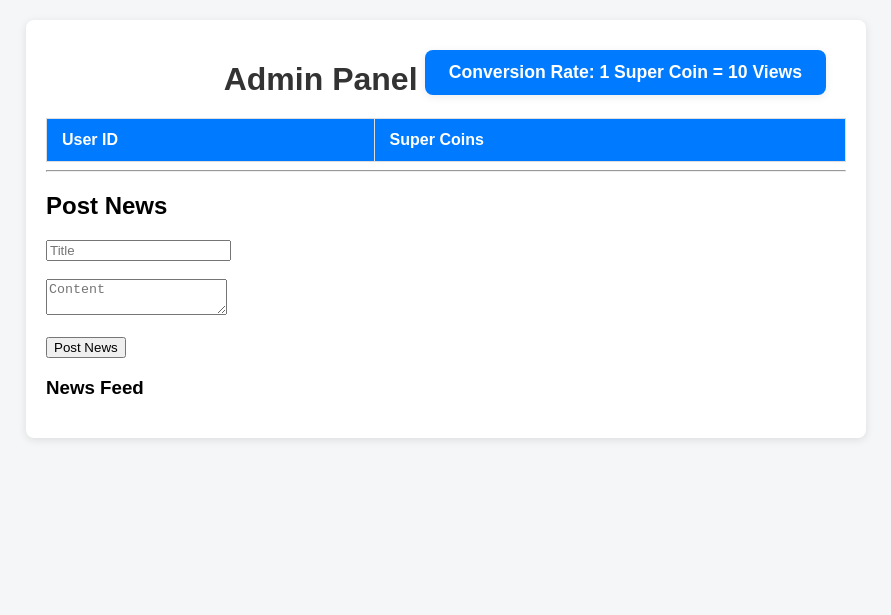
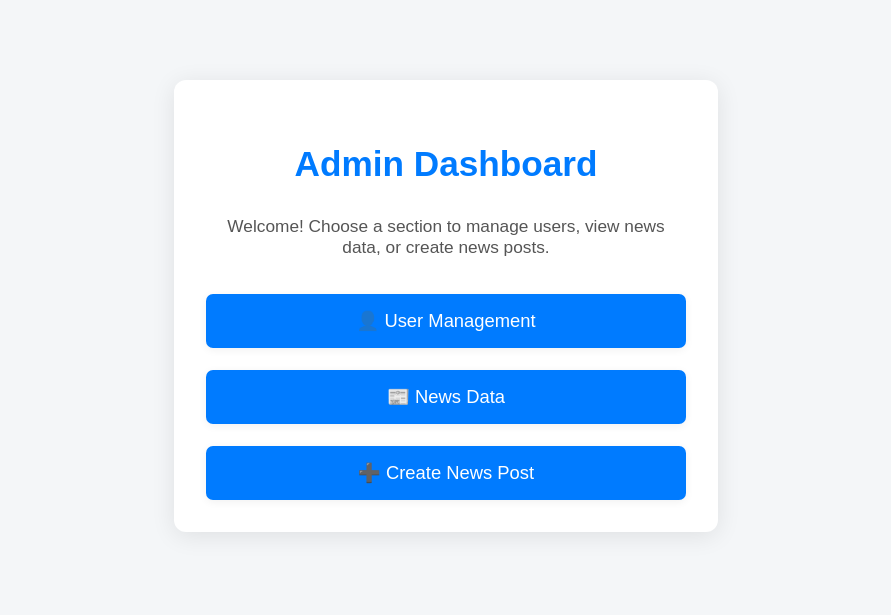
Before and after one commit to chari6268/User-Details-REST-APIs, a website: page src/index.html in a window 1280 px wide. Shown: the whole page, without its empty margins (194-1085 px from the left). Drawn offline with Linux system fonts and the light colour scheme; no server answers.

Commit message:
feat: create landing page for admin dashboard with navigation links

```diff
--- a/src/index.html
+++ b/src/index.html
@@ -1,4 +1,4 @@
-<!DOCTYPE html>
+<!-- <!DOCTYPE html>
 <html lang="en">
 <head>
     <meta charset="UTF-8">
@@ -124,4 +124,72 @@ window.onload = () => {
 };
 </script>
 </body>
+</html> -->
+<!DOCTYPE html>
+<html lang="en">
+<head>
+    <meta charset="UTF-8">
+    <title>Admin Landing Page</title>
+    <meta name="viewport" content="width=device-width, initial-scale=1">
+    <style>
+        body {
+            background: #f4f6f8;
+            font-family: Arial, sans-serif;
+            margin: 0;
+            padding: 0;
+        }
+        .landing-container {
+            max-width: 480px;
+            margin: 80px auto;
+            background: #fff;
+            border-radius: 12px;
+            box-shadow: 0 4px 24px rgba(0,0,0,0.09);
+            padding: 40px 32px 32px 32px;
+            text-align: center;
+        }
+        h1 {
+            color: #007bff;
+            margin-bottom: 32px;
+            font-size: 2.2em;
+        }
+        .landing-links {
+            display: flex;
+            flex-direction: column;
+            gap: 22px;
+        }
+        .landing-links a {
+            display: block;
+            background: #007bff;
+            color: #fff;
+            text-decoration: none;
+            padding: 16px 0;
+            border-radius: 7px;
+            font-size: 1.15em;
+            font-weight: 500;
+            transition: background 0.18s;
+            box-shadow: 0 2px 8px rgba(0,0,0,0.06);
+        }
+        .landing-links a:hover {
+            background: #0056b3;
+        }
+        .desc {
+            color: #555;
+            margin-bottom: 36px;
+            font-size: 1.08em;
+        }
+    </style>
+</head>
+<body>
+    <div class="landing-container">
+        <h1>Admin Dashboard</h1>
+        <div class="desc">
+            Welcome! Choose a section to manage users, view news data, or create news posts.
+        </div>
+        <div class="landing-links">
+            <a href="user.html">👤 User Management</a>
+            <a href="newsData.html">📰 News Data</a>
+            <a href="create.html">➕ Create News Post</a>
+        </div>
+    </div>
+</body>
 </html>
```
Also changed, not shown: src/landing.html (added, +68 -0 lines).
